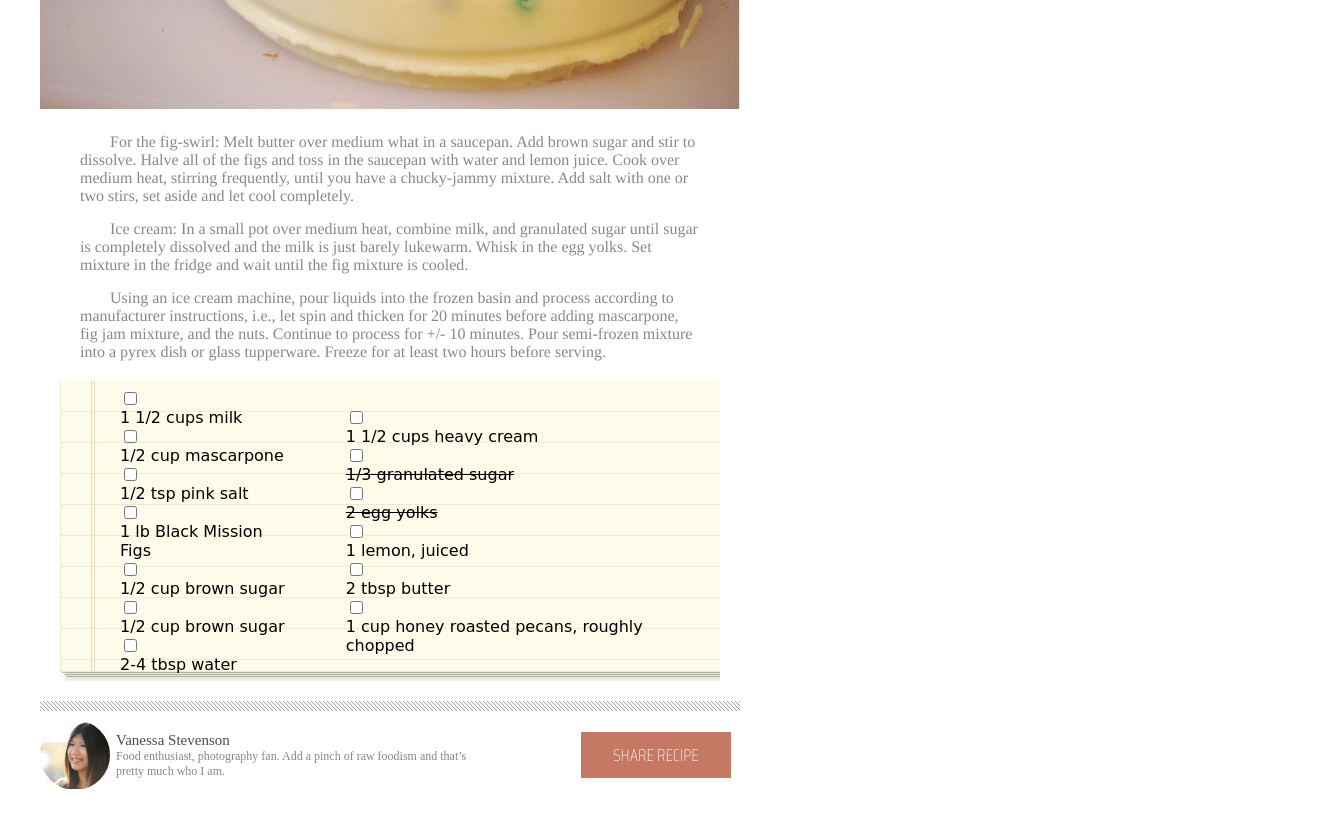
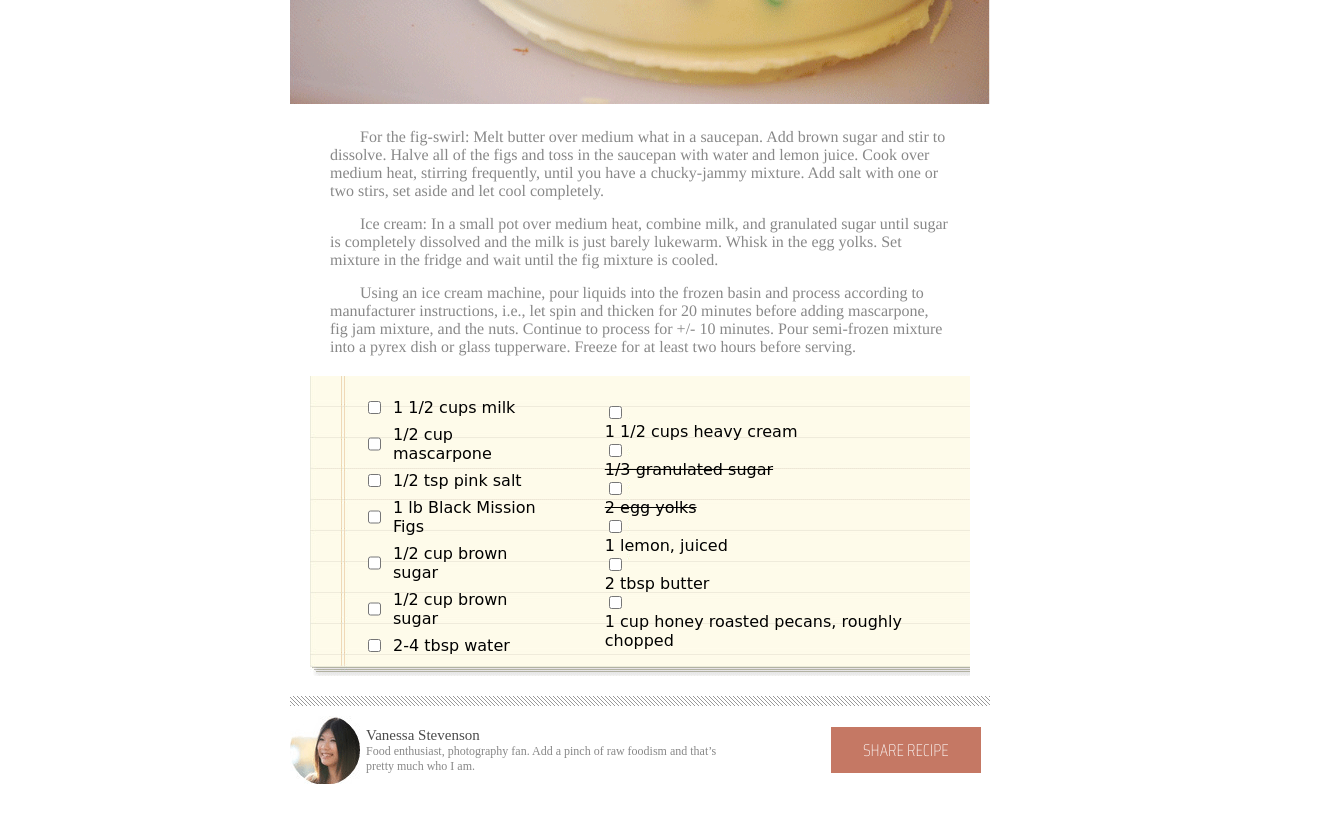
Before and after one commit to bryanakitchen/chocolate-pizza, a plain HTML site: page index.html in a window 1280 px wide. Shown: the part 570-1393 px from the top of the page, 1320 px wide, since content can reach past the window. Drawn offline with nearby package versions, Linux system fonts and the light colour scheme; a web font is replaced by a local one.

Commit message:
add auto margin to center the page, sort of fixed checkbox alignment, fix grid row heights and revomed improperly used  margins and padding that were controling spacing'

```diff
--- a/index.html
+++ b/index.html
@@ -53,13 +53,13 @@
         </h4>
         <section class="receipe">
             <div class="receipe-left">
-                <div><input type="checkbox"> 1 1/2 cups milk</div>
-                <div><input type="checkbox"> 1/2 cup mascarpone</div>
-                <div><input type="checkbox"> 1/2 tsp pink salt</div>
-                <div><input type="checkbox"> 1 lb Black Mission Figs</div>
-                <div><input type="checkbox"> 1/2 cup brown sugar</div>
-                <div><input type="checkbox"> 1/2 cup brown sugar</div>
-                <div><input type="checkbox"> 2-4 tbsp water</div>
+                <div class="r-1"><input type="checkbox"> 1 1/2 cups milk</div>
+                <div class="r-2"><input type="checkbox"> 1/2 cup mascarpone</div>
+                <div class="r-3"><input type="checkbox"> 1/2 tsp pink salt</div>
+                <div class="r-4"><input type="checkbox"> 1 lb Black Mission Figs</div>
+                <div class="r-5"><input type="checkbox"> 1/2 cup brown sugar</div>
+                <div class="r-6"><input type="checkbox"> 1/2 cup brown sugar</div>
+                <div class="r-7"><input type="checkbox"> 2-4 tbsp water</div>
             </div>
             <div class="receipe-right">
                 <input type="checkbox"> 1 1/2 cups heavy cream
--- a/styles/style.css
+++ b/styles/style.css
@@ -1,6 +1,6 @@
 html, body {
     padding: 0px;
-    margin: 0px 20px;
+    margin: auto;
 }
 
 .grid {
@@ -9,7 +9,7 @@ html, body {
     display: grid;
     margin-top: 50px;
     grid-template-columns: 1fr;
-    grid-template-rows: 50px 20px 50px 515px 250px 300px 10px 30px 30px 20px 40px 20px 20px 20px;
+    grid-template-rows: 50px 50px 55px 470px 250px 320px 50px 100px 50px 50px;
     justify-content: center;
 }
 
@@ -17,8 +17,7 @@ header {
     display: flex;
     flex-direction: row;
     align-items: center;
-    height: auto;
-    margin-bottom: 20px;
+    grid-row: 1/ span 1;
 }
 
 .header-logo {
@@ -26,19 +25,19 @@ header {
 }
 
 .head-logo-text {
-    /* font-family: 'Oswald', sans-serif; */
     font-family: 'Yellowtail', cursive;
     font-weight: bolder;
     font-size: 2rem;
     margin-left: 5px;
-    margin-top: 30px
+    align-items: center;
+
 }
 .head-logo-sub-text {
     font-family: 'Saira Condensed', sans-serif;
     font-size: 10px;
     margin-left: 5px;
-    margin-bottom: 40px;
-
+    align-items: center;
+    margin-bottom: 5px;
 }
 
 .head-social {
@@ -55,17 +54,19 @@ header {
 .hr {
     background-image: url("/assets-2/hr-img.png");
     background-repeat: repeat;
-    margin-top: 10px;
+    margin-top: 20px;
     width: 100%;
     height: 10px;
+    grid-row: 2/ span 1;
 }
 
 .chocolate-print-row {
     display: flex;
     flex-direction: row;
-    align-items: center;
     height: auto;
-    margin-bottom: 15px;
+    align-items: baseline;
+    grid-row: 3/ span 1;
+
 }
 
 .choco-text-sub-text {
@@ -76,7 +77,6 @@ header {
     font-family: 'Oswald', sans-serif;
     font-weight: bold;
     font-size: 34px;
-    margin-top: 10px;
 }
 
 .post-date {
@@ -92,19 +92,19 @@ header {
     display: flex;
     flex-direction: row;
     justify-content: end;
-    align-items: center;
-    padding-top:50px;
 }
 
 .chocolate-pizza-img {
     grid-template-columns: auto;
     height: auto;
     width: 700px;
+    margin-top: 10px;
+    grid-row: 4/ span 1;
 }
 
 .instructions {
     font-family: 'Times', Times, serif;
-    grid-template-columns: auto;
+    grid-row: 5/ span 1;
     height: auto;
     margin: 20px;
     color: rgb(136, 136, 136);
@@ -116,7 +116,6 @@ p {
 }
 
 .receipe {
-    grid-template-columns: auto auto;
     font-family: 'Chilanka', cursive;
     height: 300px;
     background-image: url("/assets-2/list-bg.png");
@@ -124,23 +123,64 @@ p {
     flex-direction: row;
     align-items: center;
     margin: 20px;
+    grid-row: 6/ span 1;
 }
 
 .receipe-left {
     font-family: 'Chilanka', cursive;
-    margin: 60px;
-    /* display: flex;
-    flex-direction: column; */
+    margin: 50px;
 }
 
+.r-1 {
+    display: flex;
+    flex-direction: row;
+    padding: 4px;
+}
+.r-2 {
+    display: flex;
+    flex-direction: row;
+    padding: 4px;
+}
+.r-3 {
+    display: flex;
+    flex-direction: row;
+    padding: 4px;
+}
+.r-4 {
+    display: flex;
+    flex-direction: row;
+    padding: 4px;
+}
+.r-5 {
+    display: flex;
+    flex-direction: row;
+    padding: 4px;
+}
+.r-6 {
+    display: flex;
+    flex-direction: row;
+    padding: 4px;
+}
+.r-7 {
+    display: flex;
+    flex-direction: row;
+    padding: 4px;
+}
+
+/* I only did one side because there has got to be a better way to accomplish this. */
 .receipe-right {
     margin-right: 30px;
-    /* width: 200px; */
+    /* the below code does not work */
+    /* display: flex;
+    flex-direction: row;
+    flex-wrap: wrap;
+    padding: 3px; */
 }
 
 input {
     display: flex;
     flex-direction: column;
+    margin-right: 12px;
 }
 
 .bio-button {
@@ -149,6 +189,7 @@ input {
     align-items: center;
     height: auto;
     margin-top: 10px;
+    grid-row: 8/ span 1;
 }
 
 .van-name {
@@ -181,28 +222,28 @@ button {
     display: flex;
     flex-direction: row;
     align-items: center;
-    grid-row: 11/ span 1;
+    grid-row: 8/ span 1;
     margin-top: 45px;
 
 }
 
 .hr-left {
     width: 300px;
-    grid-row: 11/ span 1;
+    grid-row: 8/ span 1;
 }
 
 .hr-right {
     width: 300px;
-    grid-row: 11/ span 1;
+    grid-row: 8/ span 1;
 }
 
 footer {
     display: flex;
     flex-direction: row;
     justify-content: center;
-    align-items: center;
-    grid-row: 17/ span 1;
+    /* align-items: center; */
+    grid-row: 10/ span 1;
     font-size: 10px;
     color: lightgrey;
-    margin-top: 30px;
+    /* margin: 30px 0px; */
 }
```
